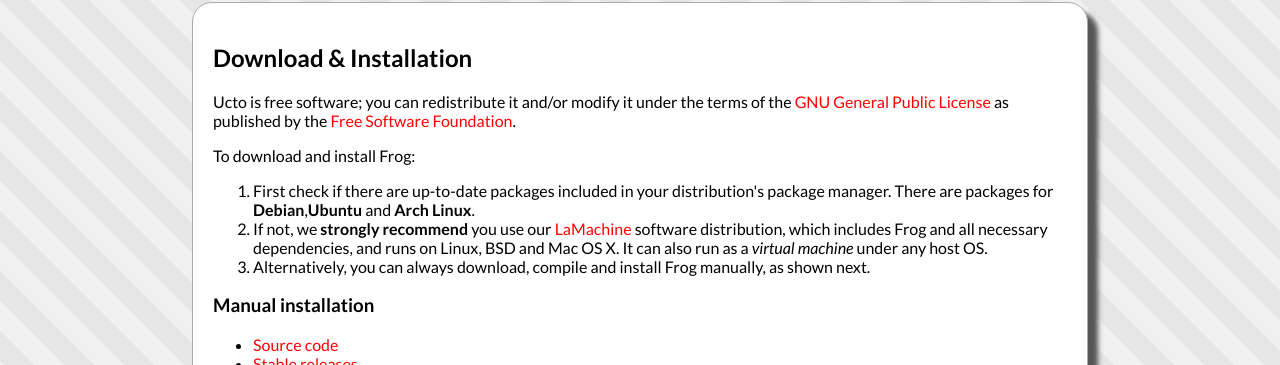
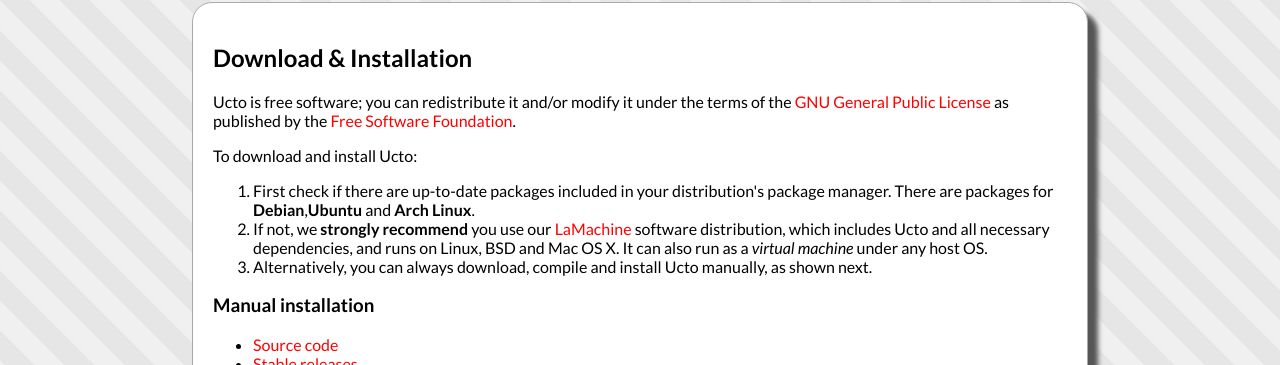
Before and after one commit to LanguageMachines/ucto, a Jekyll site: the page built from index.html, in a window 1280 px wide. Shown: the part 1080-1445 px from the top of the page. Built offline with Jekyll 4.4.1, drawn with Linux system fonts in a browser that asks for light colours.

Commit message:
text said frog instead of ucto, sloppy copy-paste

```diff
--- a/index.html
+++ b/index.html
@@ -56,7 +56,7 @@ License</a> as published by the <a href="http://www.fsf.org/">Free Software
 Foundation</a>.
 </p>
 
-<p>To download and install Frog:</p>
+<p>To download and install Ucto:</p>
 
 <ol>
 <li>First check if there are up-to-date packages
@@ -65,9 +65,9 @@ included in your distribution's package manager. There are packages for
 Linux</strong>.</li>
 <li>If not, we <strong>strongly recommend</strong> you use our <a
 href="https://proycon.github.io/LaMachine">LaMachine</a> software distribution,
-which includes Frog and all necessary dependencies, and runs on Linux, BSD and
+which includes Ucto and all necessary dependencies, and runs on Linux, BSD and
 Mac OS X. It can also run as a <em>virtual machine</em> under any host OS.</li>
-<li>Alternatively, you can always download, compile and install Frog manually, as shown next.</li>
+<li>Alternatively, you can always download, compile and install Ucto manually, as shown next.</li>
 </ol>
 
 <h3>Manual installation</h3>
```
